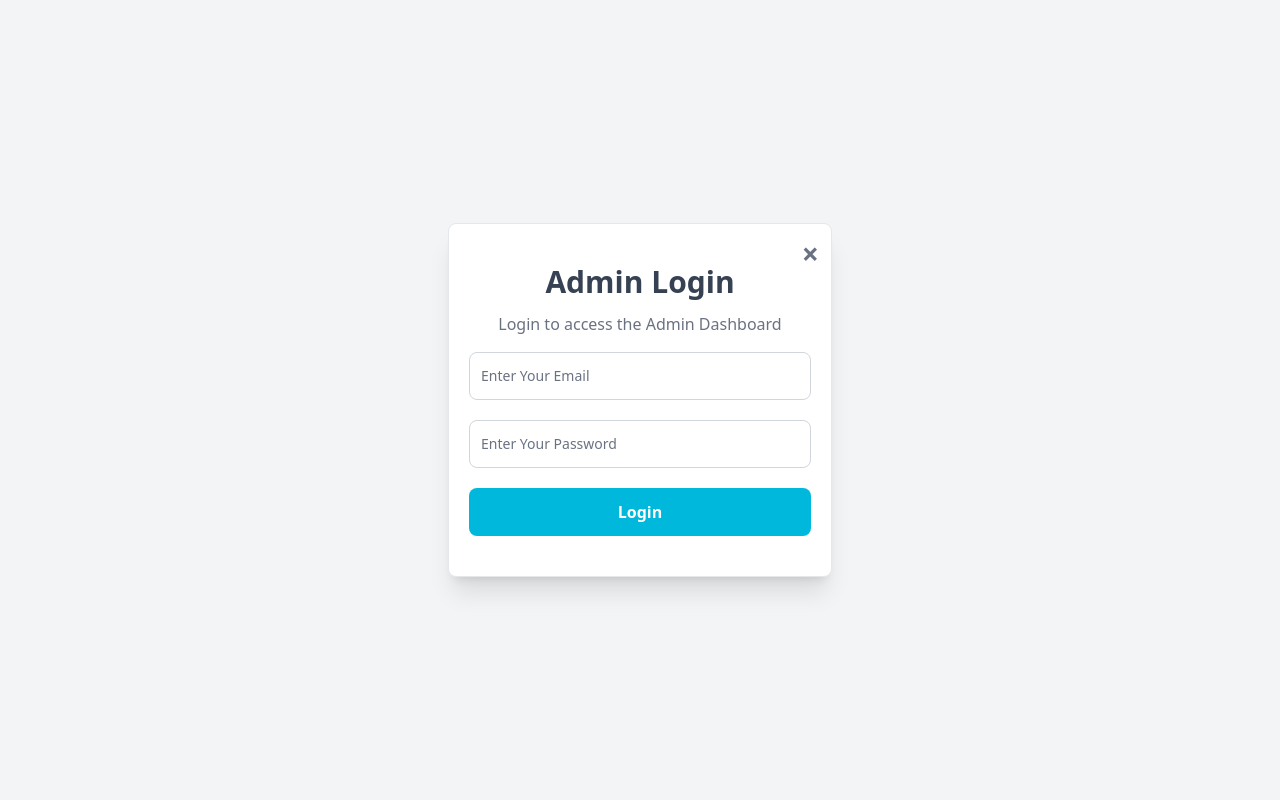
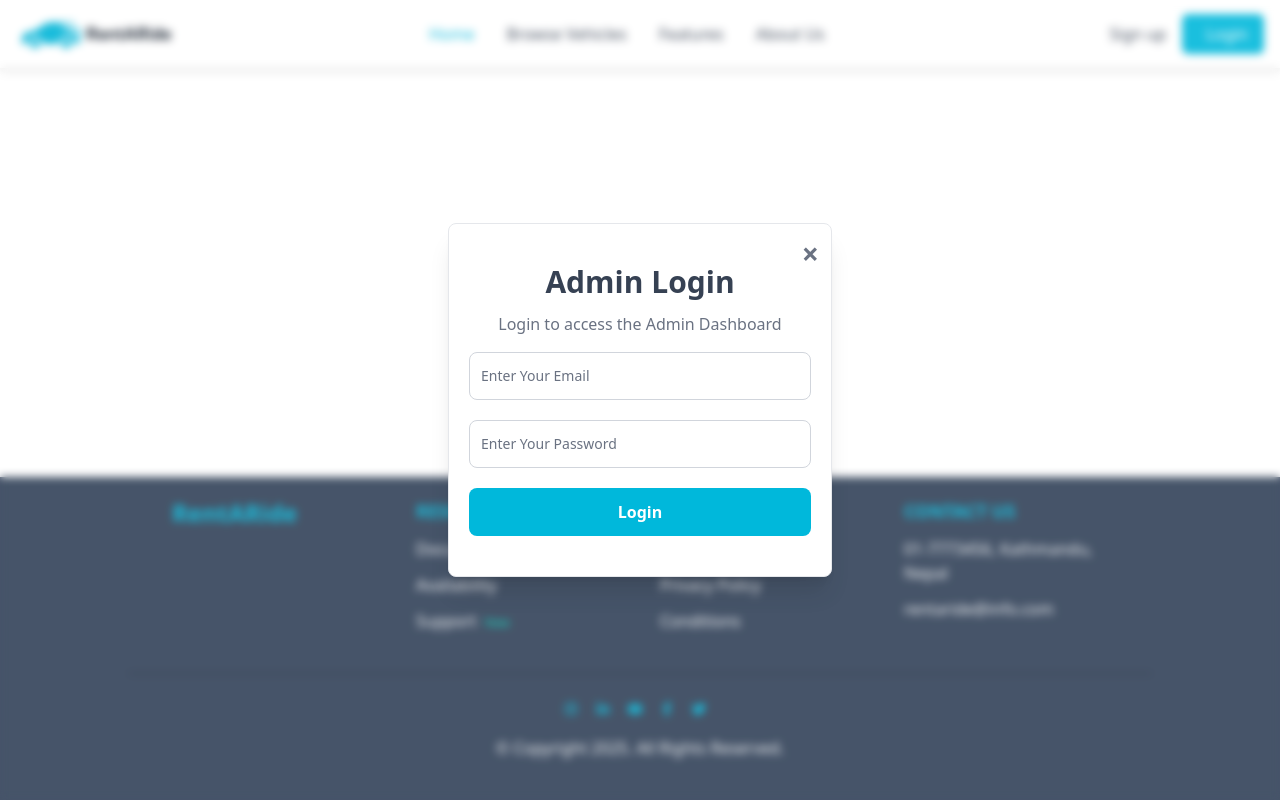
Before and after one commit to natsudraggval/vehicle-rental-system, a React (Vite) app in the folder Frontend/: page /admin/login in a window 1280 px wide. Built offline with nearby package versions, Linux system fonts and the light colour scheme.

Commit message:
admin login modal fixed

```diff
--- a/Frontend/src/App.jsx
+++ b/Frontend/src/App.jsx
@@ -1,32 +1,46 @@
 import Navbar from "./Components/Navbar.jsx";
 import Body from "./Components/Body.jsx";
 import Footer from "./Components/Footer.jsx";
-import { Outlet } from "react-router-dom";
+import { Outlet, useLocation } from "react-router-dom";
 import Login from "./Pages/Auth/Login.jsx";
 import SignUp from "./Pages/Auth/SignUp.jsx";
+import AdminLogin from "./Pages/Admin/Auth/AdminLogin.jsx";
 import { useState } from "react";
-
 
 function App() {
   const [showLogin, setShowLogin] = useState(false);
   const [showSignup, setShowSignup] = useState(false);
+  const location = useLocation();
+
+  // Detect when /admin/login is active
+  const isAdminLogin = location.pathname === "/admin/login";
 
   return (
-    <div className="flex flex-col min-h-screen">
-      <Navbar onLoginClick={() => setShowLogin(true)}
-      onSignupClick={() => setShowSignup(true)} />
+    <div className="flex flex-col min-h-screen relative">
+      <Navbar
+        onLoginClick={() => setShowLogin(true)}
+        onSignupClick={() => setShowSignup(true)}
+      />
+
       <main className="flex-grow">
-      <Outlet />
+        <Outlet />
       </main>
+
       <Footer />
 
-
-      {/* Conditionally render login popup */}
+      {/* User Login / Signup Modals */}
       {showLogin && <Login onClose={() => setShowLogin(false)} />}
       {showSignup && <SignUp onClose={() => setShowSignup(false)} />}
 
-      </div>
-  )
+      {/* Admin Login Modal (triggered via route /admin/login) */}
+      {isAdminLogin && (
+        <div className="fixed inset-0 bg-white/10 backdrop-blur-xs flex justify-center items-center z-50">
+          {/* Click outside should go back — keep behavior with history.back when close is pressed */}
+          <AdminLogin />
+        </div>
+      )}
+    </div>
+  );
 }
 
 export default App;
--- a/Frontend/src/Pages/AboutUs.jsx
+++ b/Frontend/src/Pages/AboutUs.jsx
@@ -36,7 +36,7 @@ const AboutUs = () => {
             />
           </div>
           <div>
-            <h2 className="text-3xl font-bold text-cyan-500 mb-4">
+            <h2 className="text-3xl font-bold text-gray-900 mb-4">
               Who We Are
             </h2>
             <p className="text-gray-700 leading-relaxed mb-4">
@@ -111,7 +111,7 @@ const AboutUs = () => {
         {/* Contact */}
         <section className="text-center space-y-6">
           <div>
-            <h3 className="text-3xl font-bold text-gray-900">Get in Touch</h3>
+            <h3 className="text-4xl font-os text-gray-900">Get in Touch</h3>
             <p className="text-gray-600">
               📧 Email us at{" "}
               <a
--- a/Frontend/src/Pages/Admin/Auth/AdminLogin.jsx
+++ b/Frontend/src/Pages/Admin/Auth/AdminLogin.jsx
@@ -11,7 +11,6 @@ function AdminLogin() {
   const navigate = useNavigate();
 
   useEffect(() => {
-    // Redirect if already logged in as non-admin
     const token = localStorage.getItem('token');
     const role = localStorage.getItem('role');
     if (token && role !== 'admin') {
@@ -31,21 +30,18 @@ function AdminLogin() {
         password,
       });
 
-      const user = res.data; // expecting { token, _id, email, firstName, lastName, role }
-
+      const user = res.data;
       if (user && user.token) {
-        // Save admin info in localStorage
         localStorage.setItem('token', user.token);
         localStorage.setItem('id', user._id);
         localStorage.setItem('email', user.email);
         localStorage.setItem('role', user.role);
         localStorage.setItem('fullname', user.fullname);
 
-
         toast.success('Admin login successful!');
 
         if (user.role === 'admin') {
-          navigate('/admin'); // changed from '/admin/admindashboard' to an existing route
+          navigate('/admin');
         } else {
           toast.error('You are not authorized to access admin panel.');
         }
@@ -61,8 +57,7 @@ function AdminLogin() {
   };
 
   return (
-    <div className="bg-gray-100">
-      <div className="flex h-screen w-screen items-center justify-center px-2">
+    // This is the card that will be centered by the overlay in App.jsx
     <div className="relative flex w-96 flex-col space-y-5 rounded-lg border border-gray-200 bg-white px-5 py-10 shadow-xl">
       <button
         className="absolute right-3 top-3 text-gray-500 hover:text-gray-800 text-3xl font-extrabold focus:outline-none"
@@ -130,8 +125,6 @@ function AdminLogin() {
         </div>
       </form>
     </div>
-      </div>
-    </div>
   );
 }
 
--- a/Frontend/src/routes/MyRoutes.jsx
+++ b/Frontend/src/routes/MyRoutes.jsx
@@ -8,7 +8,6 @@ import Auth from '../Pages/Auth/Auth';
 import BrowseVehicles from "../Components/BrowseVehicles";
 import AboutUs from "../Pages/Aboutus";
 import { ToastContainer } from "react-toastify";
-
 
 // Admin Dashboard imports
 import DashboardLayout from "../Pages/Admin/AdminDashboard/DashboardLayout";
@@ -28,24 +27,24 @@ function MyRoutes() {
           <Route path="aboutus" element={<AboutUs />} />
           <Route path="browsevehicles" element={<BrowseVehicles />} />
 
+          {/* Add admin/login here as a child route so App is mounted and can show the modal */}
+          <Route path="admin/login" element={<></>} />
+
           <Route element={<Auth />}>
             <Route path="login" element={<Login />} />
             <Route path="signup" element={<SignUp />} />
           </Route>
         </Route>
 
-
         {/* Nested Admin and its Dashboard routes */}
-        <Route path="/admin/login" element={<AdminLogin />} />
+        {/* remove standalone /admin/login route here (it's now a child) */}
         <Route element={<PrivateRoute allowedRoles={["admin"]} />}>
-        <Route path="/admin" element={<DashboardLayout />}>
-          <Route index element={<DashboardHome />} /> {/* /admin */}
-          <Route path="home" element={<DashboardHome />} /> {/* /admin/home */}
-          <Route path="manage-vehicles" element={<ManageVehicles />} /> {/* /admin/manage-vehicles */}
+          <Route path="/admin" element={<DashboardLayout />}>
+            <Route index element={<DashboardHome />} /> {/* /admin */}
+            <Route path="home" element={<DashboardHome />} /> {/* /admin/home */}
+            <Route path="manage-vehicles" element={<ManageVehicles />} /> {/* /admin/manage-vehicles */}
+          </Route>
         </Route>
-        </Route>
-
-
 
         {/* Redirects any unknown route */}
         <Route path="*" element={<Navigate to="/" />} />
```
Lines whose indentation alone changed are shown as unchanged.
